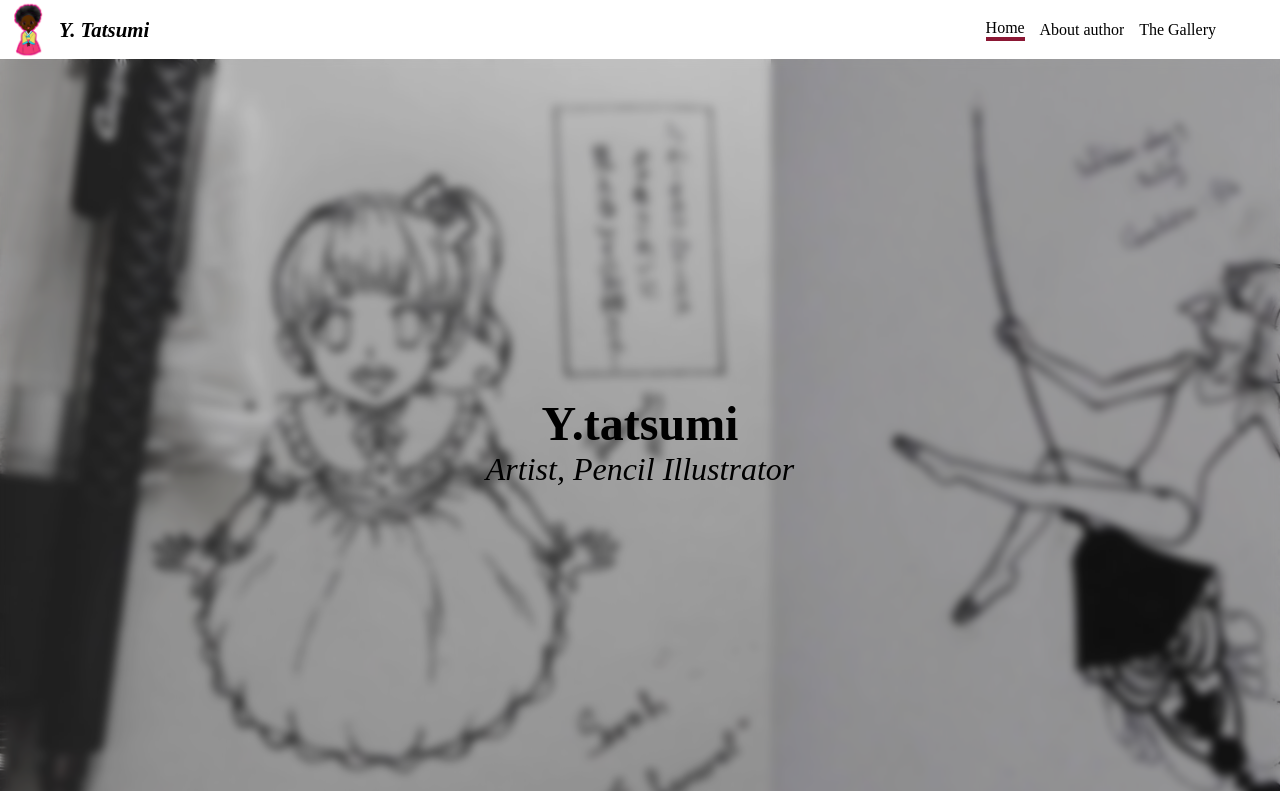
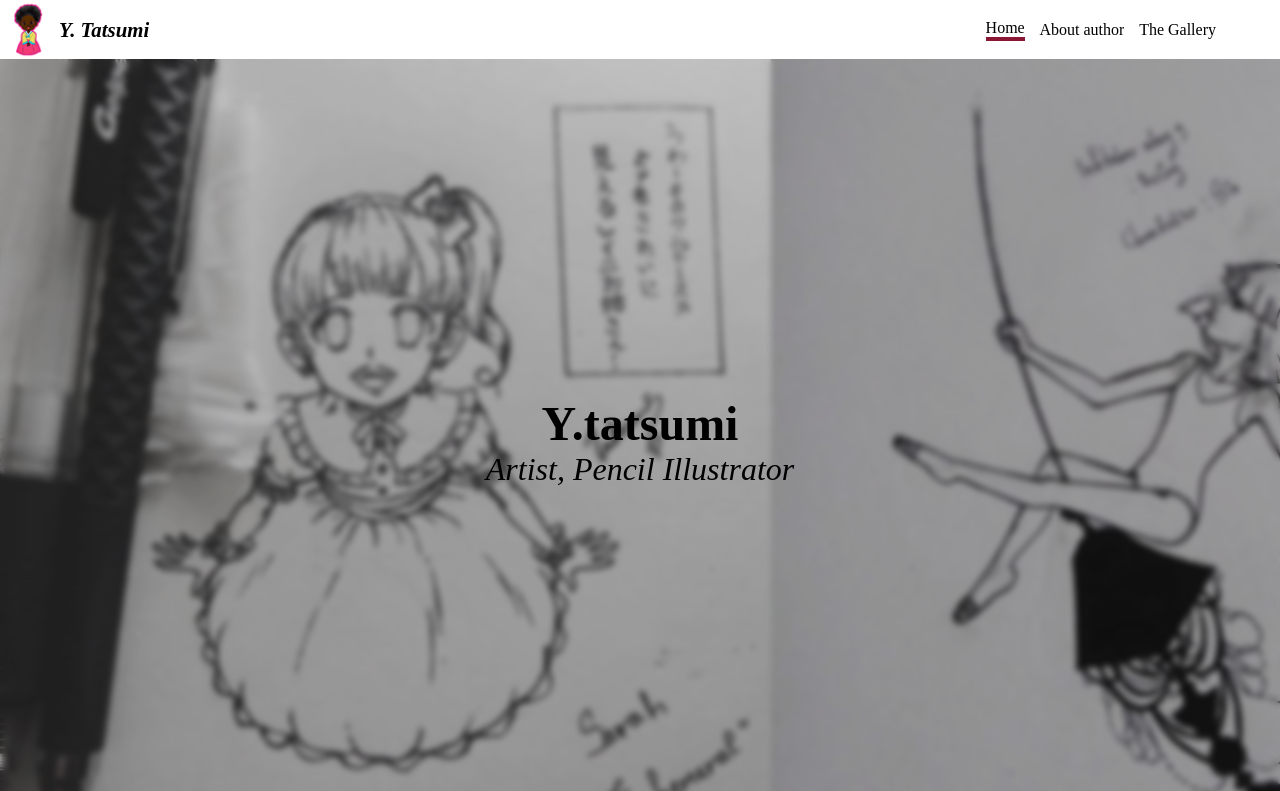
Before and after one commit to rockmoonlie/My-special-portfolio, a plain HTML site: page index.html in a window 1280 px wide. Shown: the top 791 px of the page. Drawn offline with Linux system fonts and the light colour scheme.

Commit message:
changes added

```diff
--- a/css/style.css
+++ b/css/style.css
@@ -78,7 +78,7 @@ header{
     flex-direction: column;
     justify-content: center;
     cursor: default;
-    backdrop-filter: blur(5px);
+    backdrop-filter: blur(3px);
 }
 
 .maintitle{
```
